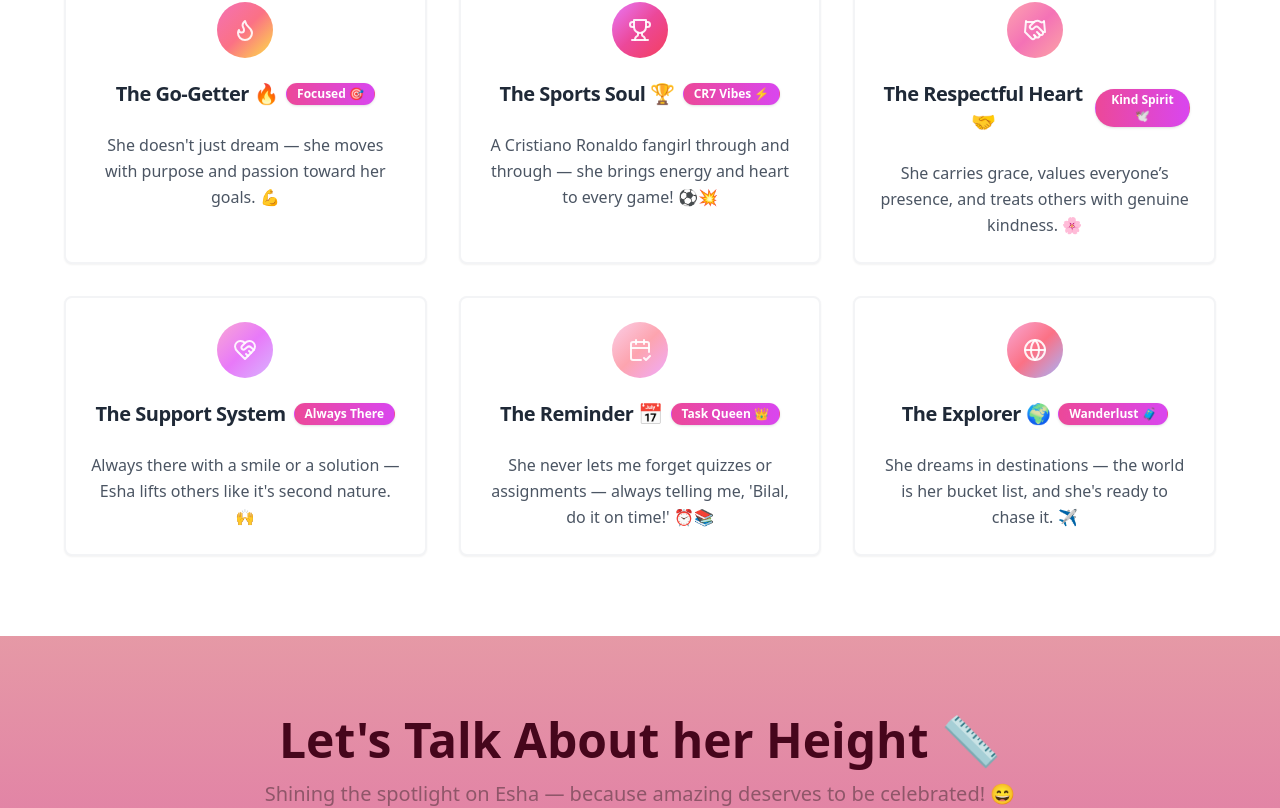
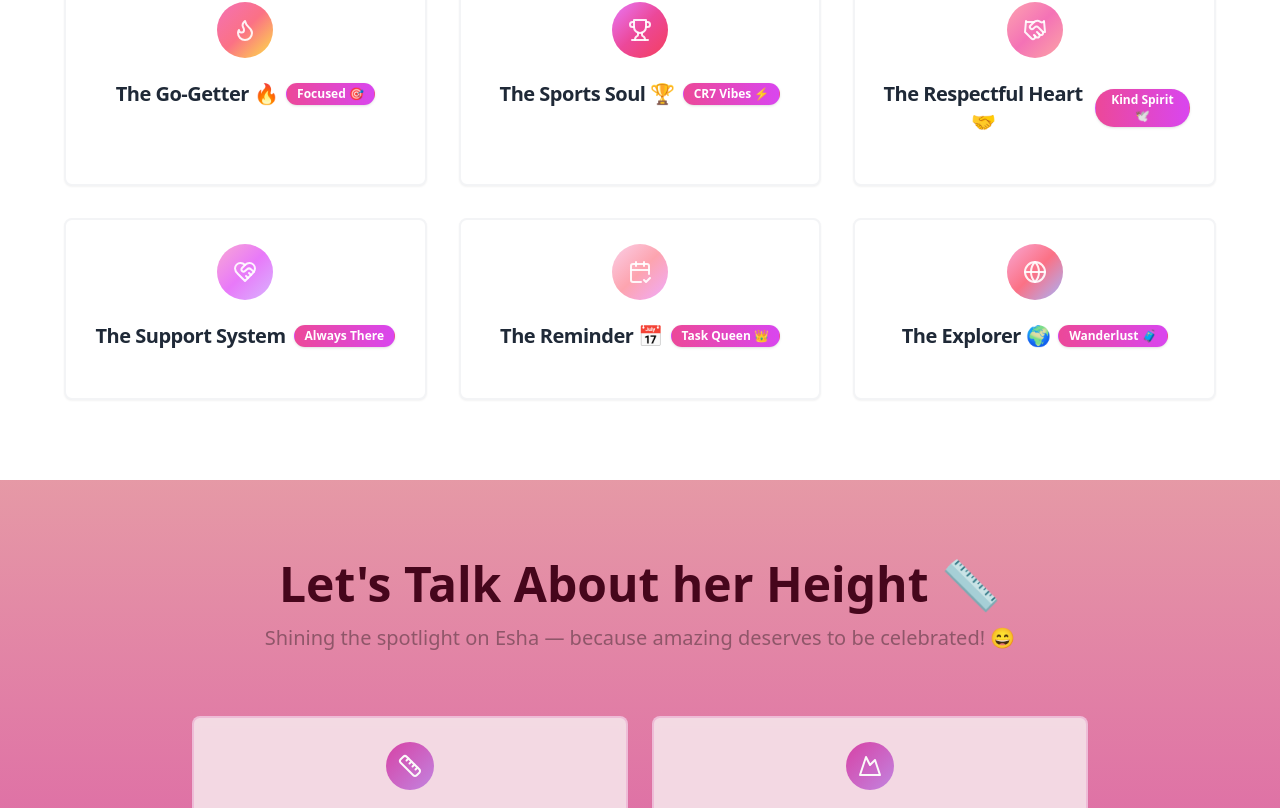
Before and after one commit to MBIlalsheikh05/Birthday-Wish-Website, a React (Vite) app: page / in a window 1280 px wide. Shown: the part 1060-1868 px from the top of the page. Built offline with nearby package versions, Linux system fonts and the light colour scheme.

Commit message:
Remove specific line
Removed the line "A soul full of spark, a heart full of purpose — here's to everything I know about her !" from the QualitiesSection component.

```diff
--- a/src/components/QualitiesSection.tsx
+++ b/src/components/QualitiesSection.tsx
@@ -86,9 +86,6 @@ const QualitiesSection = () => {
                 </div>
               </CardHeader>
               <CardContent>
-                <p className="text-gray-600 text-center leading-relaxed">
-                  {quality.description}
-                </p>
               </CardContent>
             </Card>
           ))}
```
